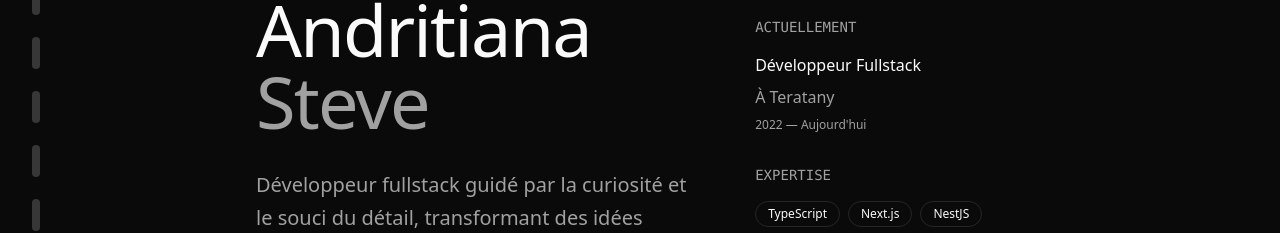
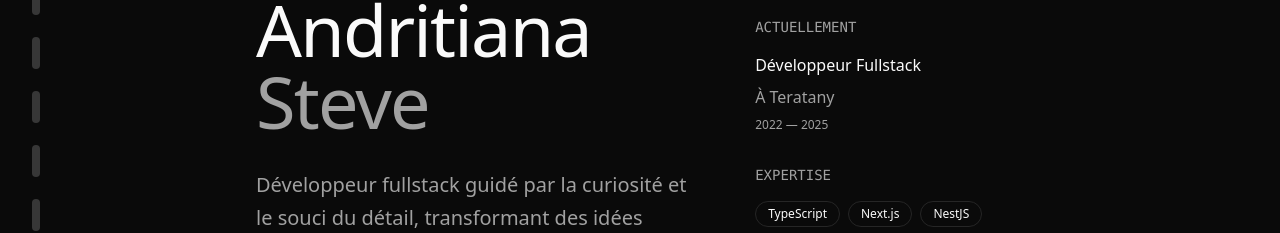
Before and after one commit to andritianaa/minimalist-portfolio, a Next.js app: page / in a window 1280 px wide. Shown: the part 236-469 px from the top of the page. Built offline with nearby package versions, Linux system fonts and the light colour scheme.

Commit message:
change date

```diff
--- a/app/page.tsx
+++ b/app/page.tsx
@@ -166,7 +166,7 @@ export default function Home() {
                   <div className="text-foreground">Développeur Fullstack</div>
                   <div className="text-muted-foreground">À Teratany</div>
                   <div className="text-xs text-muted-foreground">
-                    2022 — Aujourd'hui
+                    2022 — 2025
                   </div>
                 </div>
               </div>
```
Also changed, not shown: 2 other files (tests, documents, lock files or other folders).
